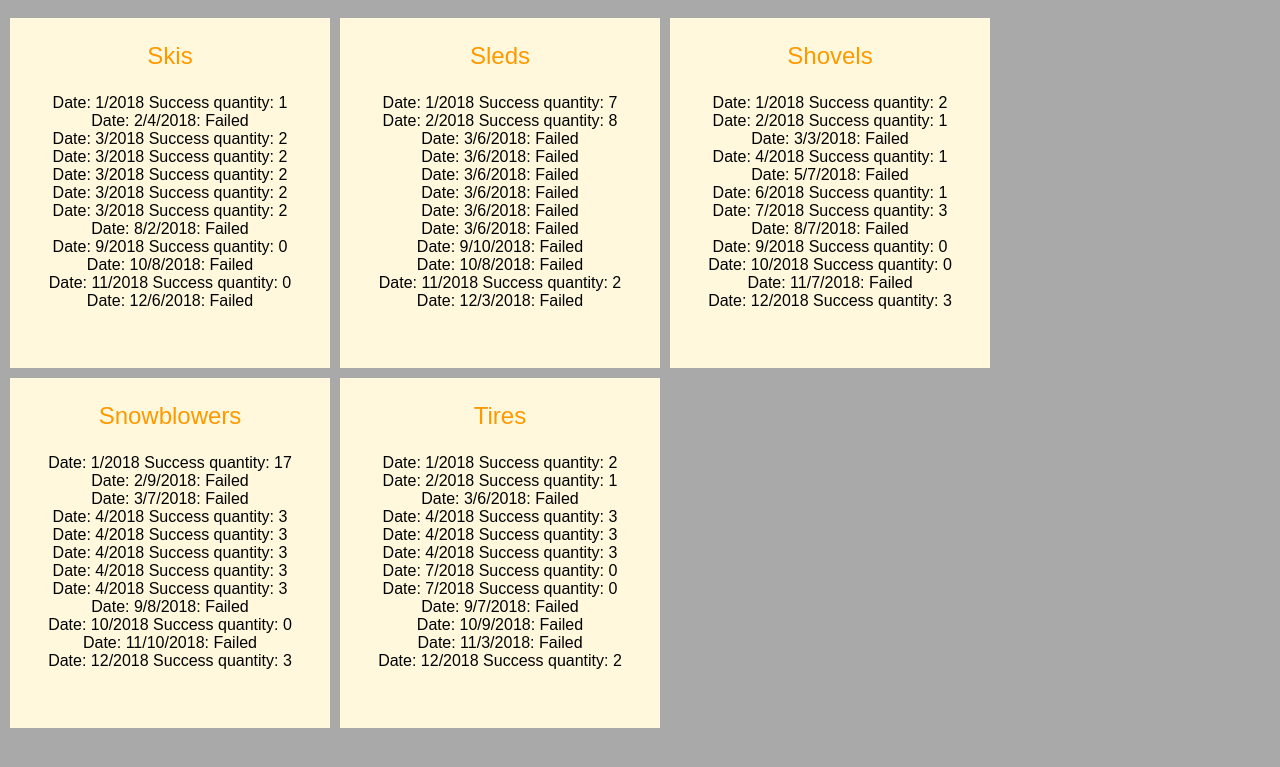
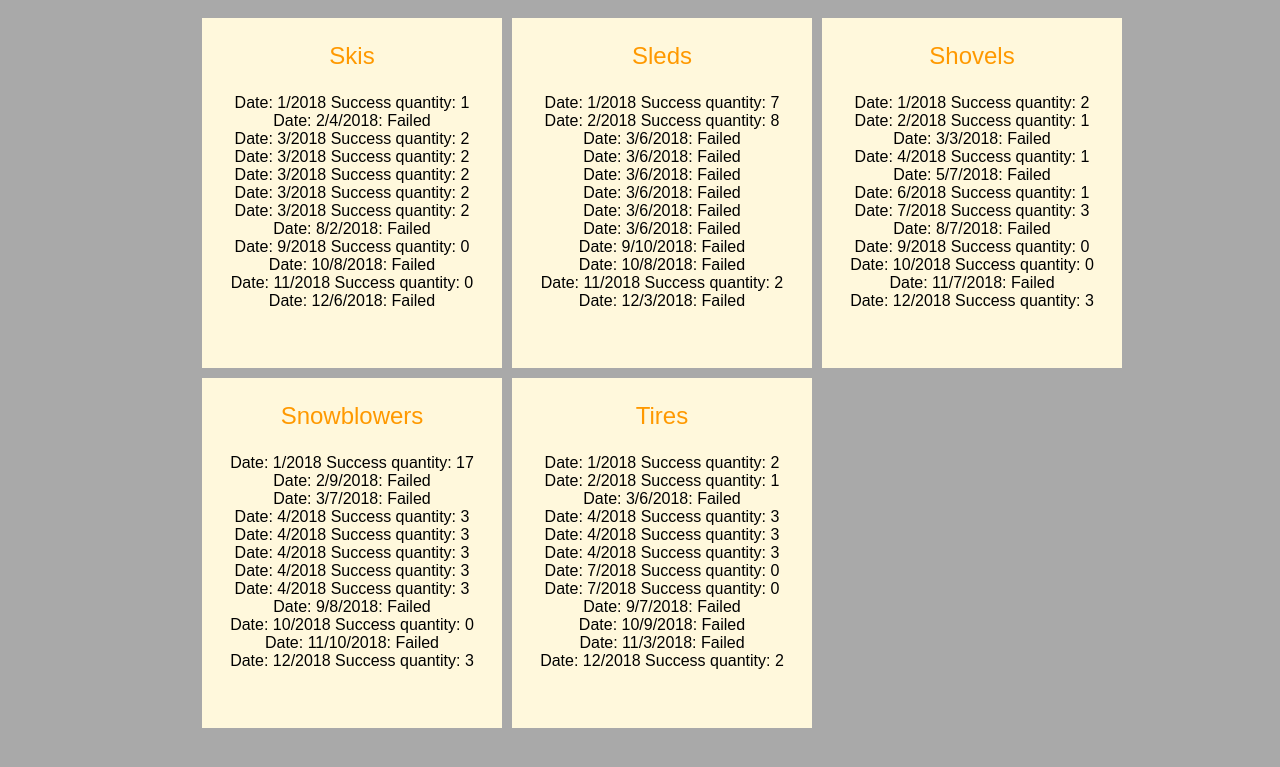
Before and after one commit to thepinkturtle/FightingFowl, a Django app: page /parse_json in a window 1280 px wide. Shown: the top 767 px of the page. Run offline with Django 3.2, Linux system fonts and the light colour scheme.

Commit message:
Update results.html

```diff
--- a/StockerChecker/templates/results.html
+++ b/StockerChecker/templates/results.html
@@ -2,39 +2,42 @@
 
 {% block content %}
 <div style="height:100%; width:100%;">
-    <div class="card card-5" style="float:left; height:350px;width:25%; background-color:cornsilk;margin:0px 5px 10px 10px; font-family:Arial;">
+    <div style="padding-left:15%;">
+        <div class="card card-5" style="float:left; height:350px; width:300px; background-color:cornsilk;margin:0px 5px 10px 10px; font-family:Arial;">
             <p style="font-size: x-large; color:#ff9900; text-align:center;">Skis</p>
             <div style="text-align:center">
                 {{skis_results|join:"<br/>"}}
             </div>
         </div>
-    <div class="card card-5" style="float:left; height:350px;width:25%; background-color:cornsilk;margin:0px 5px 10px 5px; font-family:Arial;">
+        <div class="card card-5" style="float:left; height:350px; width:300px; background-color:cornsilk;margin:0px 5px 10px 5px; font-family:Arial;">
             <p style="font-size: x-large; color:#ff9900; text-align:center;">Sleds</p>
             <div style="text-align:center">
                 {{sleds_results|join:"<br/>"}}
             </div>
         </div>
 
-    <div class="card card-5" style="float:left; height:350px;width:25%; background-color:cornsilk;margin:0px 5px 10px 5px; font-family:Arial;">
+        <div class="card card-5" style="float:left; height:350px; width:300px; background-color:cornsilk;margin:0px 5px 10px 5px; font-family:Arial;">
             <p style="font-size: x-large; color:#ff9900; text-align:center;">Shovels</p>
             <div style="text-align:center">
                 {{shovels_results|join:"<br/>"}}
             </div>
         </div>
-
-    <div class="card card-5" style="float:left; height:350px;width:25%; background-color:cornsilk;margin:0px 5px 10px 10px; font-family:Arial;">
+    </div>
+    <div style="padding-left:15%;">
+        <div class="card card-5" style="float:left; height:350px; width:300px; background-color:cornsilk;margin:0px 5px 10px 10px; font-family:Arial;">
             <p style="font-size: x-large; color:#ff9900; text-align:center;">Snowblowers</p>
             <div style="text-align:center">
                 {{snowblowers_results|join:"<br/>"}}
             </div>
         </div>
 
-    <div class="card card-5" style="float:left; height:350px;width:25%; background-color:cornsilk;margin:0px 10px 10px 5px; font-family:Arial;">
+        <div class="card card-5" style="float:left; height:350px; width:300px; background-color:cornsilk;margin:0px 10px 10px 5px; font-family:Arial;">
             <p style="font-size: x-large; color:#ff9900; text-align:center;">Tires</p>
             <div style="text-align:center">
                 {{tires_results|join:"<br/>"}}
             </div>
         </div>
     </div>
+</div>
 
 {% endblock %}
```
Lines whose indentation alone changed are shown as unchanged.
